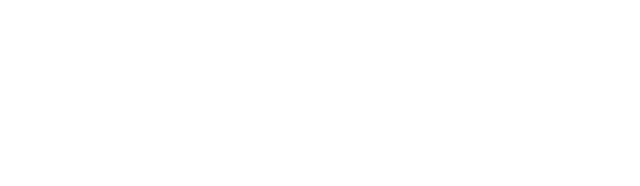
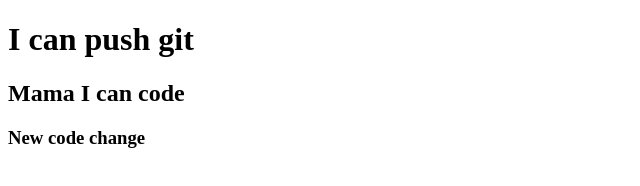
Before and after one commit to akiksaifullah/my-second-repo, a plain HTML site: page index.html in a window 1280 px wide. Shown: the whole page, without its empty margins (0-640 px from the left). Drawn offline with Linux system fonts and the light colour scheme.

Commit message:
added header

```diff
--- a/index.html
+++ b/index.html
@@ -7,6 +7,8 @@
     <title>My second repo</title>
 </head>
 <body>
-
+    <h1>I can push git</h1>
+    <h2>Mama I can code</h2>
+    <h3>New code change</h3>
 </body>
 </html>
```
